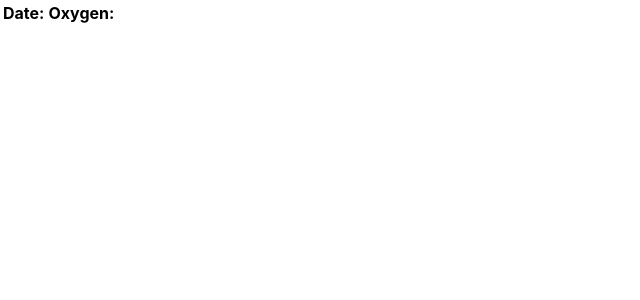
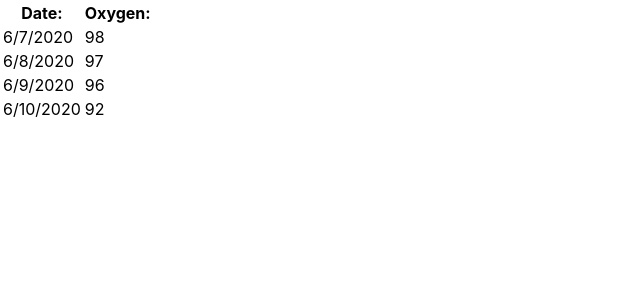
Before and after one commit to doakcovington/pulse-ox-example, a React (Create React App) app: page / in a window 1280 px wide. Shown: the top 300 px of the page, without its empty margins (0-640 px from the left). Built offline with nearby package versions, Linux system fonts and the light colour scheme.

Commit message:
Seed data displays on table

```diff
--- a/src/App.js
+++ b/src/App.js
@@ -3,9 +3,28 @@ import Table from './Table'
 
 class App extends Component {
     render () {
+        const chart = [
+            {
+                date: '6/7/2020',
+                oxygen: 98,
+            },
+            {
+                date: '6/8/2020',
+                oxygen: 97,
+            },
+            {
+                date: '6/9/2020',
+                oxygen: 96,
+            },
+            {
+                date: '6/10/2020',
+                oxygen: 92,
+            },
+        ]
+
       return (
         <div className="container">
-          <Table />
+          <Table  chartData={chart}/>
         </div>
       )
     }
--- a/src/Table.js
+++ b/src/Table.js
@@ -11,16 +11,26 @@ const TableHeader = () => {
     )
 }
 
-const TableBody = () => {
-    return <tbody />
+const TableBody = props => {
+    const rows  = props.chartData.map((row, index) => {
+        return (
+            <tr key={index}>
+                <td>{row.date}</td>
+                <td>{row.oxygen}</td>
+            </tr>
+        )
+    })
+    return <tbody>{rows}</tbody>
 }
 
 class Table extends Component {
     render() {
+        const { chartData } = this.props
+
         return (
             <table>
                 <TableHeader />
-                <TableBody />
+                <TableBody chartData={ chartData }/>
             </table>
         )
 
```
